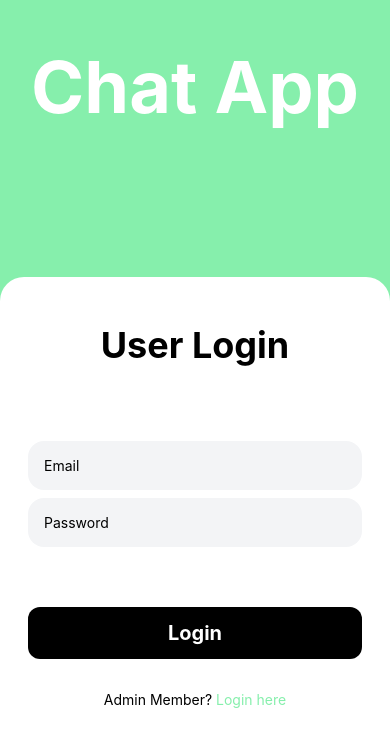
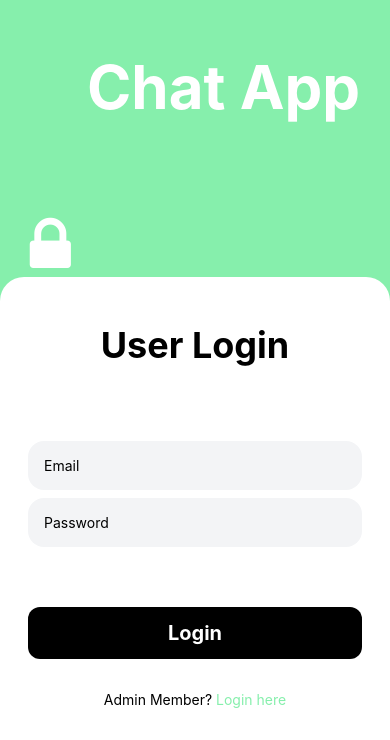
Before and after one commit to SE3A04-Project-Team/secure-chat-app, a React Native app in the folder app/: screen /Login in a window 390 px wide. Shown: the part 104-844 px from the top of the page. Built offline with nearby package versions, Linux system fonts and the light colour scheme.

Commit message:
added icon to login page

```diff
--- a/app/screens/LoginScreen.jsx
+++ b/app/screens/LoginScreen.jsx
@@ -1,6 +1,7 @@
 import React, {useState} from 'react';
 import {SafeAreaView, Text, TextInput, TouchableOpacity, View} from 'react-native';
 import TextButton from '../components/TextButton';
+import Icon from "react-native-vector-icons/FontAwesome";
 
 const LoginScreen = ({navigation}) => {
 
@@ -25,8 +26,9 @@ const LoginScreen = ({navigation}) => {
 
     return (
         <View className="flex-1 min-h-screen bg-green-300 justify-end">
-            <View className="flex-1 flex justify-center items-center content-center">
-                <Text className="text-white text-7xl font-bold text-center py-4">Chat App</Text>
+            <View className="flex-1 flex-row justify-center items-center content-center gap-x-4">
+                <Icon name="lock" size={64} color="white" className="self-end"/>
+                <Text className="text-white text-6xl font-bold text-center py-4">Chat App</Text>
             </View>
             <SafeAreaView testID="login-page" className="bg-white rounded-t-3xl">
                 <View className="flex justify-center py-8 gap-y-8">
```
